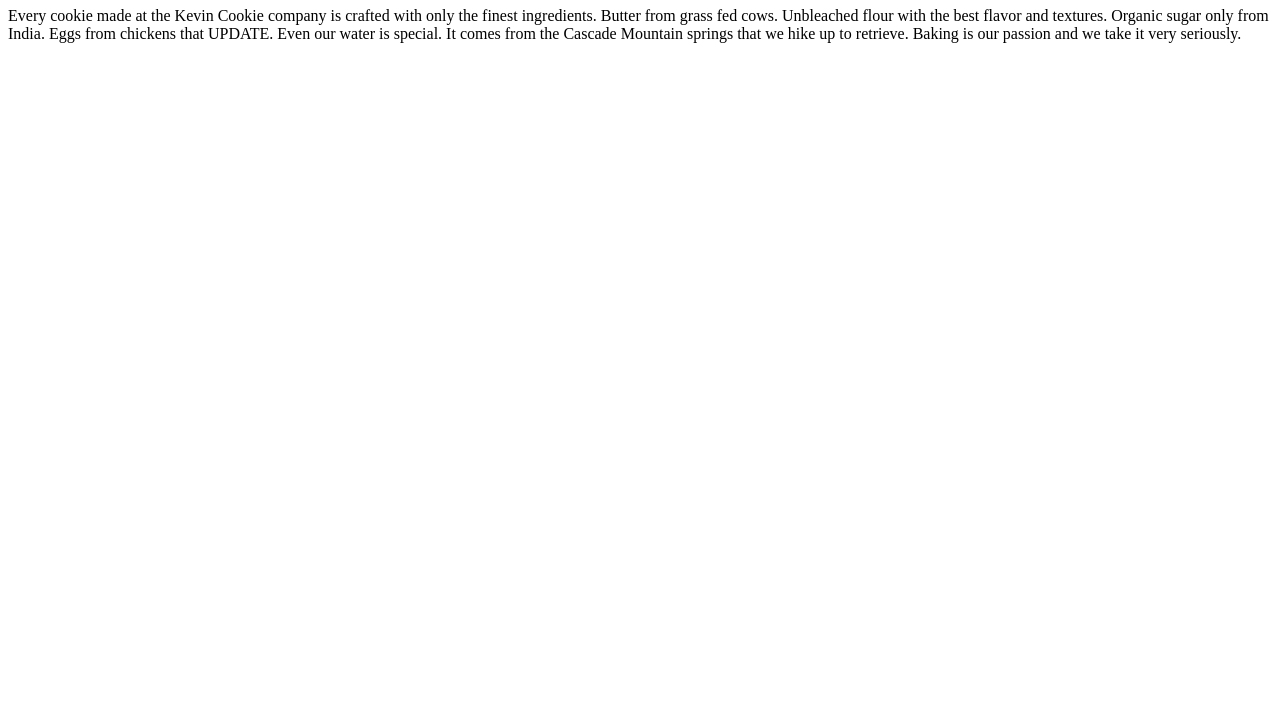
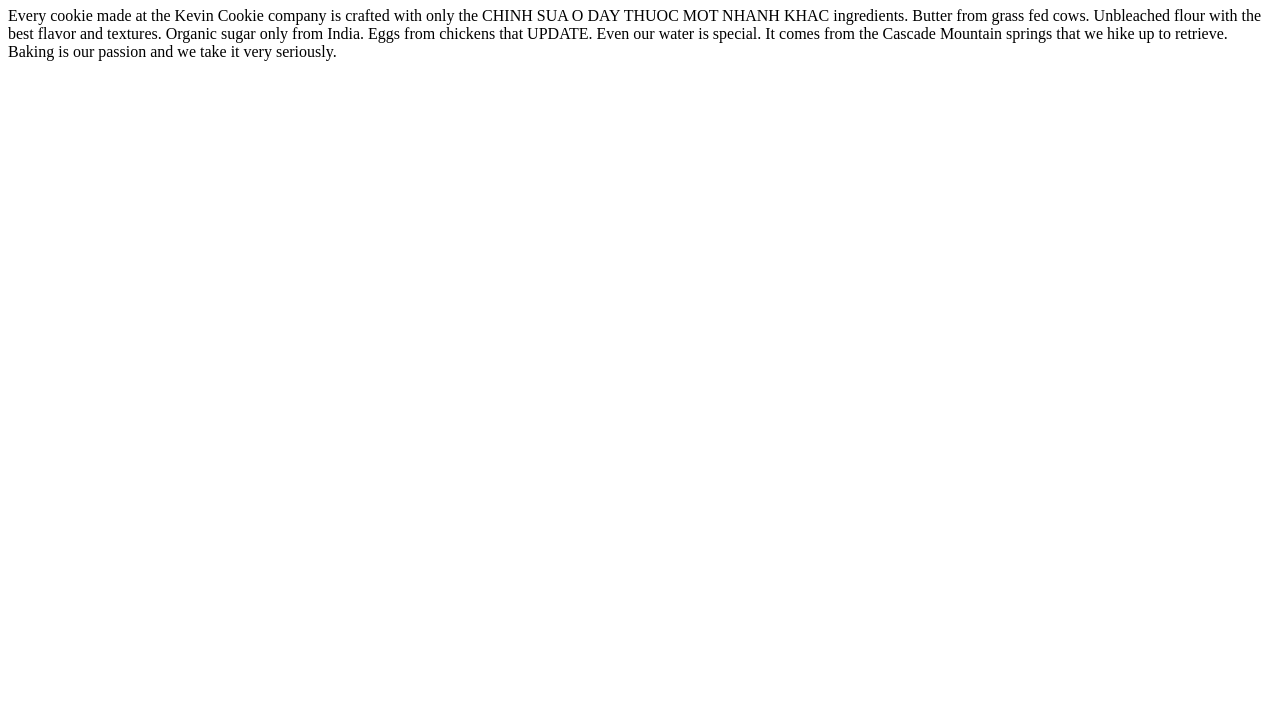
Before and after one commit to GiaLuat2004/demo_git, a plain HTML site: page index.htm in a window 1280 px wide. Shown: the part 73-800 px from the top of the page. Drawn offline with Linux system fonts and the light colour scheme.

Commit message:
Update index text

```diff
--- a/index.htm
+++ b/index.htm
@@ -3,7 +3,7 @@
 <body>
 
 <h1>Deliciousness in every bite!</h1>
-<p>Every cookie made at the Kevin Cookie company is crafted with only the finest ingredients. Butter from grass fed cows. Unbleached flour with the best flavor and textures. Organic sugar only from India. Eggs from chickens that UPDATE. Even our water is special. It comes from the Cascade Mountain springs that we hike up to retrieve. Baking is our passion and we take it very seriously.</p>
+<p>Every cookie made at the Kevin Cookie company is crafted with only the CHINH SUA O DAY THUOC MOT NHANH KHAC ingredients. Butter from grass fed cows. Unbleached flour with the best flavor and textures. Organic sugar only from India. Eggs from chickens that UPDATE. Even our water is special. It comes from the Cascade Mountain springs that we hike up to retrieve. Baking is our passion and we take it very seriously.</p>
 
 </body>
 </html>
```
